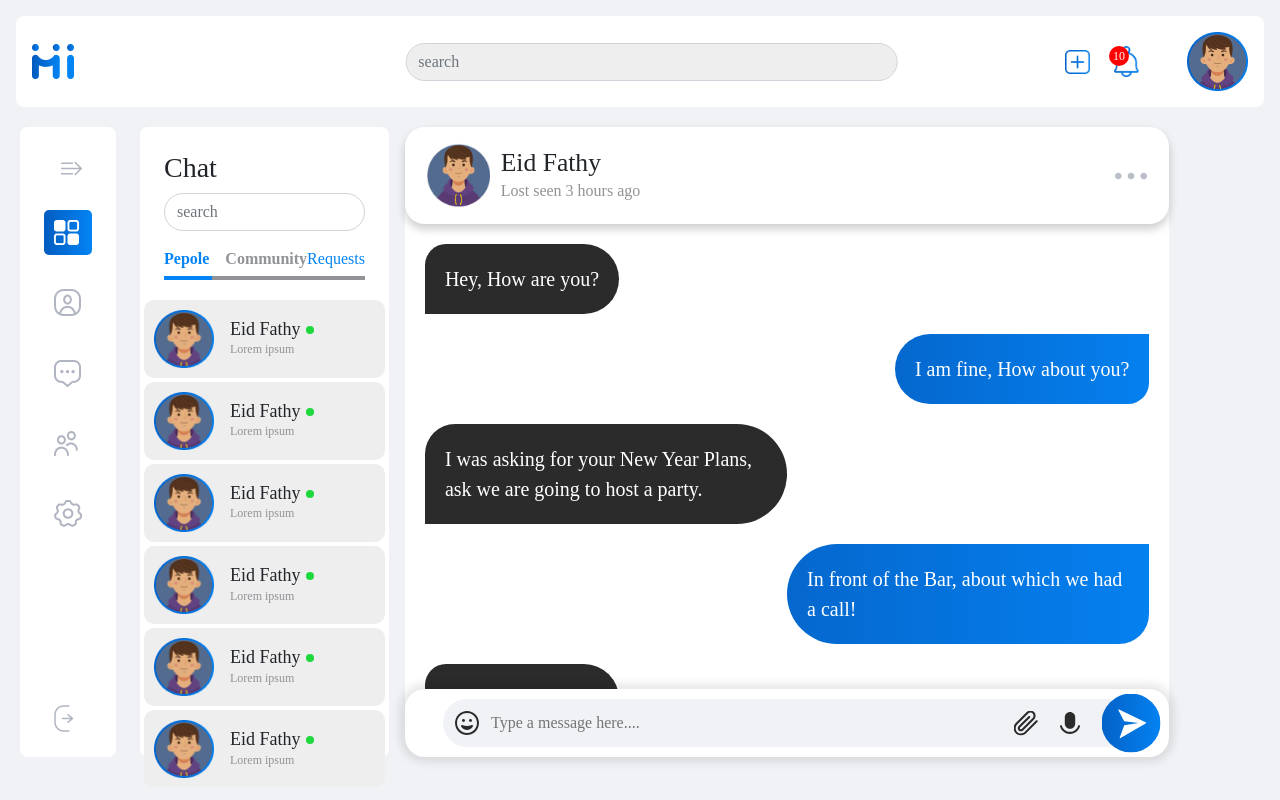
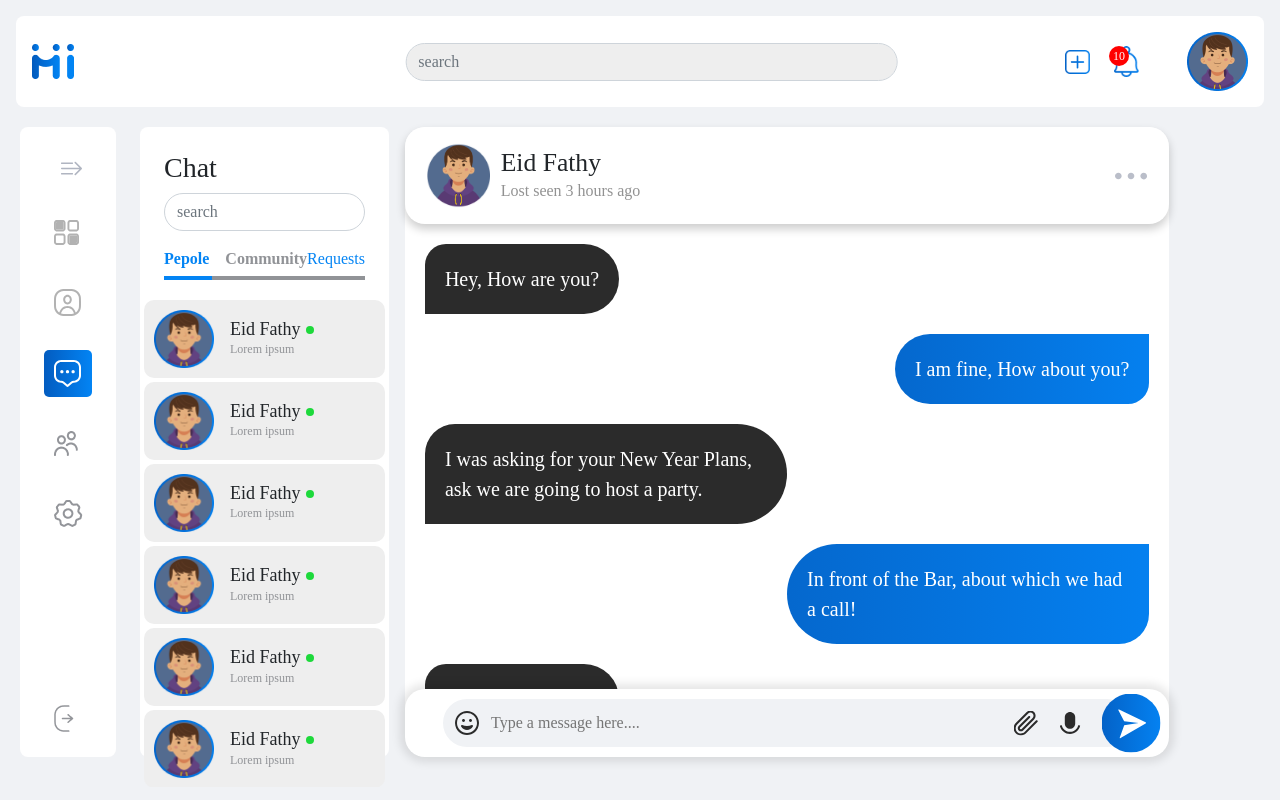
Before and after one commit to mohmedn424/HI, a website: page NEW/chat.html in a window 1280 px wide. Drawn offline with Linux system fonts and the light colour scheme; a web font is replaced by a local one.

Commit message:
minor edits

```diff
--- a/NEW/assets/css/chat.scss
+++ b/NEW/assets/css/chat.scss
@@ -1,7 +1,4 @@
 .chat-container {
-  * {
-    // border: 1px solid red;
-  }
   display: flex;
   gap: 1em;
   width: 100%;
--- a/NEW/assets/css/style.css
+++ b/NEW/assets/css/style.css
@@ -255,6 +255,12 @@ nav .profile-info ul .notifi_wrapper .notifiBox .info p {
   /* opacity: 0;
     transition: 0.3s; */
   color: #919397;
+}
+.home .leftSide ul .leftSideOption img {
+  filter: invert(0.3);
+}
+.home .leftSide ul .leftSideOption.active img {
+  filter: invert(0);
 }
 
 .home .special.col-md-2:hover ul .leftSideOption span {
--- a/NEW/chat.html
+++ b/NEW/chat.html
@@ -121,21 +121,22 @@
               <ul class="d-flex flex-column justify-content-between">
                 <div class="upper d-flex flex-column gap-4">
                   <li>
-                    <a class="leftSideOption active" href="#"
-                      ><img src="./assets/img/Vector.png" alt="" />
+                    <a class="leftSideOption" href="#"
+                      ><img src="./assets/img/home-icon.svg" alt="" />
                       <span>Home</span></a
                     >
                   </li>
                   <li>
                     <a href="#" class="leftSideOption"
-                      ><img src="./assets/img/Icon.png" alt="" /><span
-                        >Profile</span
-                      ></a
+                      ><img
+                        src="./assets/img/profile.svg"
+                        alt=""
+                      /><span>Profile</span></a
                     >
                   </li>
                   <li>
-                    <a href="#" class="leftSideOption"
-                      ><img src="./assets/img/chat.png" alt="" /><span
+                    <a href="#" class="leftSideOption active"
+                      ><img src="./assets/img/chat.svg" alt="" /><span
                         >Chat</span
                       ></a
                     >
```
Also changed, not shown: NEW/assets/img/chat.svg (added), NEW/assets/img/home-icon.svg (added), NEW/assets/img/profile.svg (added), 1 other file.
